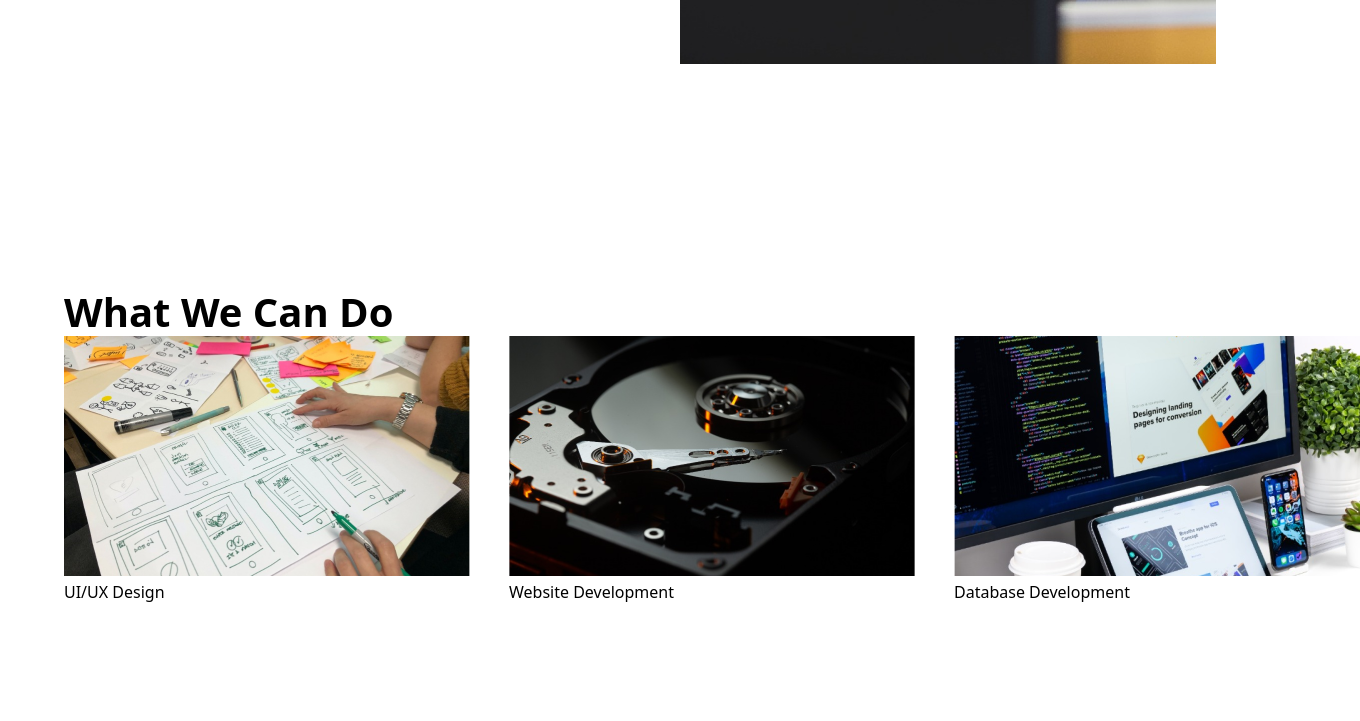
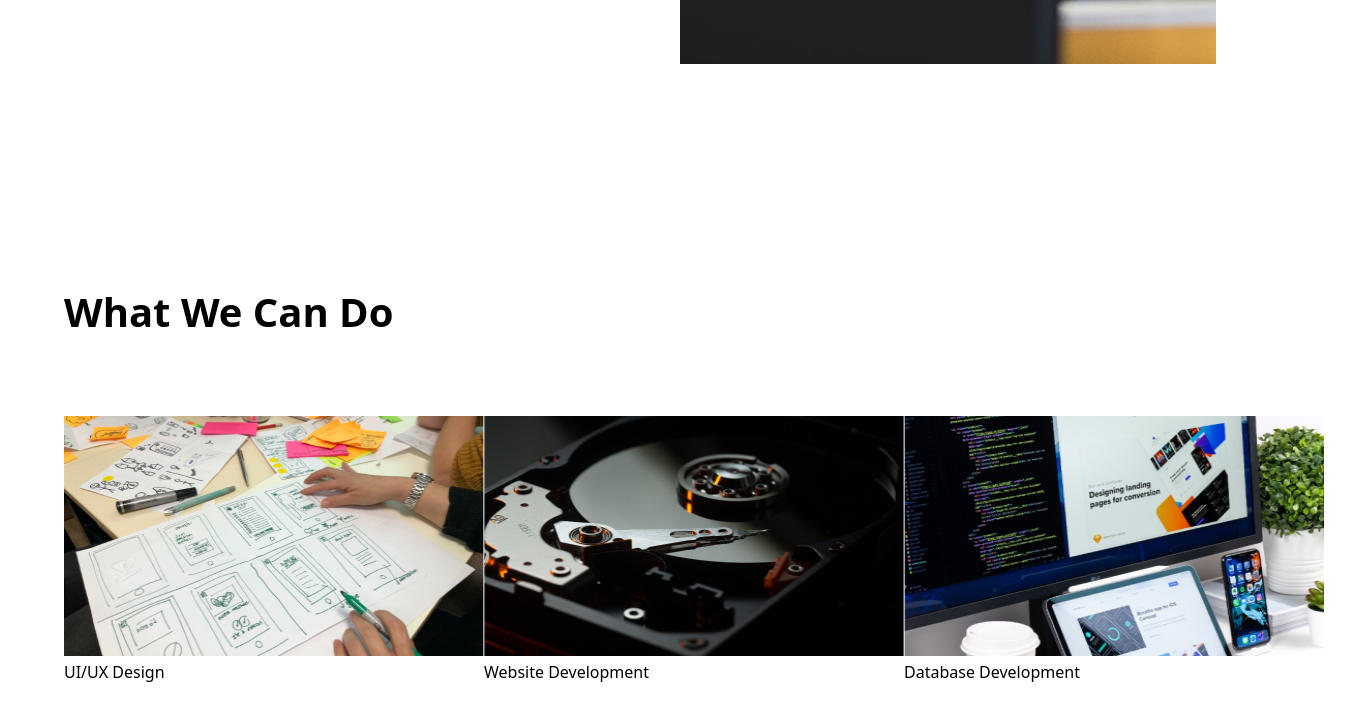
Before and after one commit to SAJalingo/Intership-landing-page, a plain HTML site: page index.html in a window 1280 px wide. Shown: the part 767-1488 px from the top of the page, 1360 px wide, since content can reach past the window. Drawn offline with Linux system fonts and the light colour scheme.

Commit message:
fix some bugs

```diff
--- a/index.html
+++ b/index.html
@@ -37,15 +37,15 @@
                 </div>
                 <div class="service_content">
                     <div>
-                        <figure class="service_img"><img src="images/Image.png" alt="picture"></figure>
+                        <figure class="service_img"><img src="images/Image.png" alt="picture" width="420px" height="240px"></figure>
                         <p class="service_p">UI/UX Design</p>
                     </div>
                     <div>
-                        <figure class="service_img"><img src="images/Image1.png" alt="picture"></figure>
+                        <figure class="service_img"><img src="images/Image1.png" alt="picture" width="420px" height="240px"></figure>
                         <p class="service_p">Website Development</p>
                     </div>
                     <div>
-                        <figure class="service_img"><img src="images/Image2.png" alt="picture"></figure>
+                        <figure class="service_img"><img src="images/Image2.png" alt="picture" width="420px" height="240px"></figure>
                         <p class="service_p">Database Development</p>
                     </div>
                 </div>
--- a/style.css
+++ b/style.css
@@ -60,12 +60,13 @@ header .header_container .header_image{
     font-weight: bold;
 }
 .service_container .service_content{
+    margin-top: 80px;
     display: flex;
-    gap: 40px;
+    justify-content: space-between;
+
 }
-.service_img{
-    width: 405px;
-}
+
+
 
 /*Tablet-Responsive design*/
 
```
